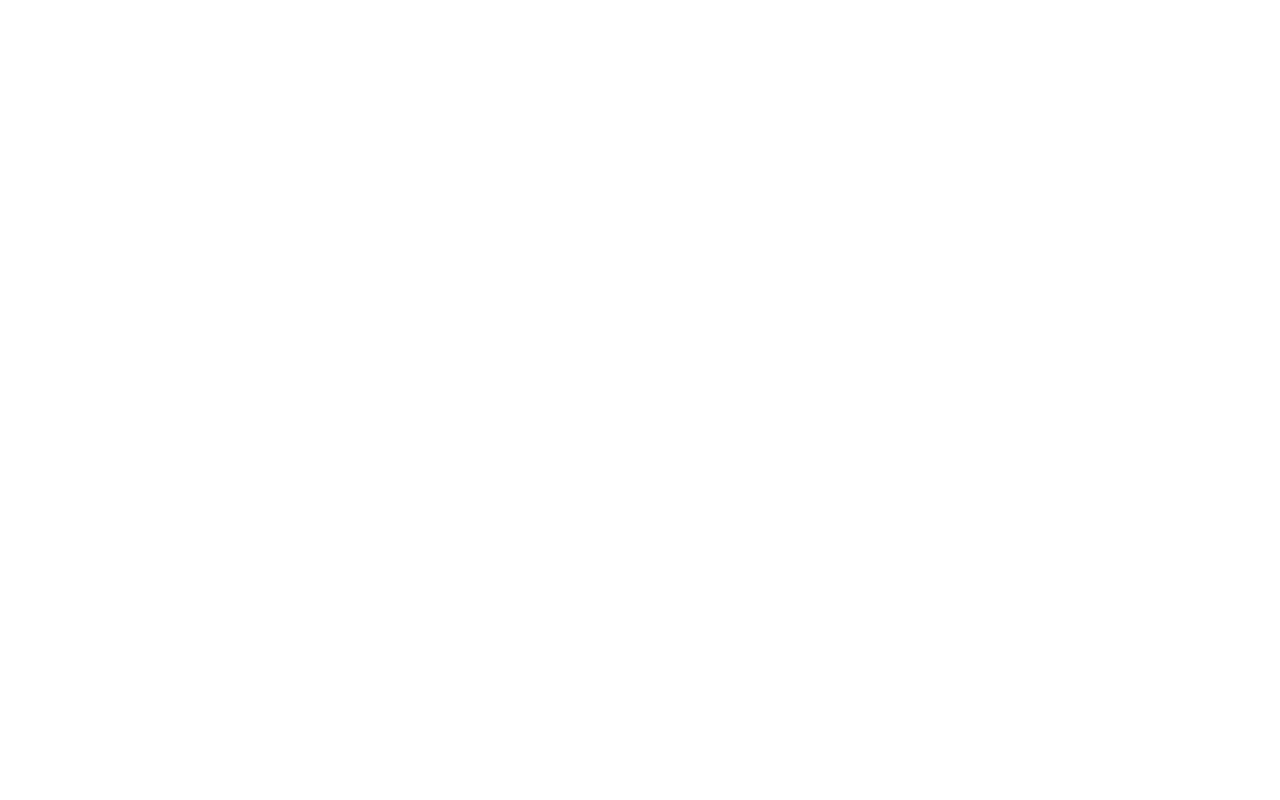
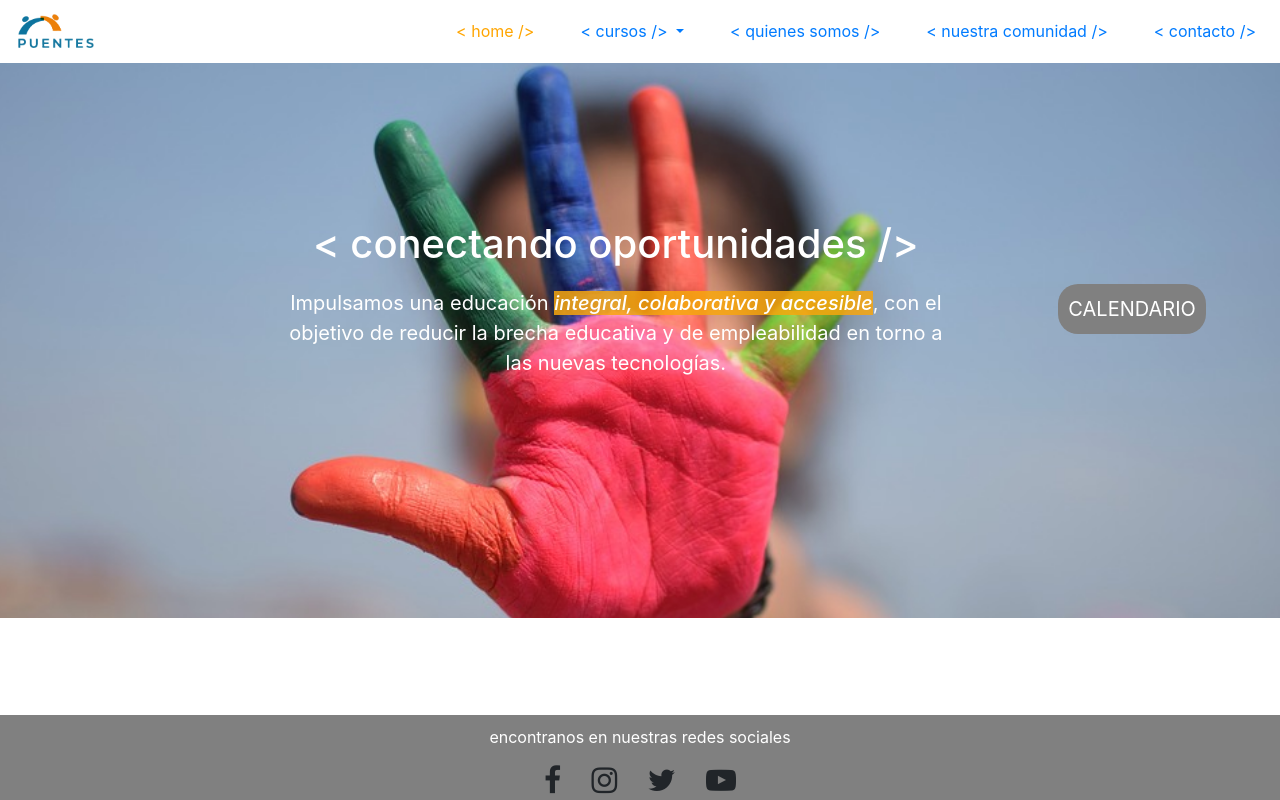
Before and after one commit to goherrera/puentes, a plain HTML site: page index.html in a window 1280 px wide. Drawn offline with nearby package versions, Linux system fonts and the light colour scheme.

Commit message:
Creacion de index

```diff
--- a/css/estilos.css
+++ b/css/estilos.css
@@ -0,0 +1,140 @@
+body{
+    display: flexbox;
+    position:relative;
+}
+.navbar{
+    background: white;
+}
+.barra_navegacion{
+  justify-content: flex-end;
+}
+.barra_navegacion li{
+    margin-right: 30px;
+}
+.nav-link{
+    background: white;
+    transition: all;
+}
+.nav-link:hover{
+    color:white;
+    background: orange;
+    border-radius: 10px;
+    transition: 1s;
+}
+.active{
+    color:orange;
+}
+.dropdown-menu{
+    background: orange;
+    border:none;
+    position:absolute;
+    left:-20px;
+    text-align: center;
+}
+.dropdown-menu a{
+    color:blue;
+}
+.dropdown-menu a:hover{
+    color:orange;
+}
+
+/****CUERPO PRINCIPAL ****/
+.fondo_principal{
+    background-image: url(../imagenes/fondo3.jpg);
+    background-position-y: -50px;
+    opacity: 1.5;
+    width: 100%;
+    background-repeat: none;
+    background-size: cover;
+    margin-right: 0px;
+    padding: 200px 0px;
+}
+.row{
+    margin-right: 0px;
+    justify-content: center;
+}
+.cuerpo_principal{
+    margin-left: 200px;
+    padding:20px 0px;
+    text-align: center;
+}
+.cuerpo_principal h3{
+    color:white;
+    font-size: 40px;
+}
+.cuerpo_principal p{
+    width: 100%;
+    margin:20px auto;
+    color:white;
+    font-size: 20px;
+}
+#resaltador{
+    background: rgba(248, 166, 13, 0.842);
+    font-style: italic;
+    font-weight: 500;
+}
+
+/***** CALENDARIO ACTIVIDADES *****/
+.calendario{
+    position: relative;
+    width: max-content;
+    text-align: CENTER;
+    margin-top: auto;
+    margin-bottom: auto;
+}
+.boton_calendario{
+    padding: 10px;
+    margin-left: 100px;
+    font-size: 20PX;
+    background: grey;
+    border:none;
+    border-radius: 20px;
+}
+.boton_calendario:hover{
+    background:orange;
+    transition:2s;
+}
+.modal-title{
+    margin-left: 150px;
+}
+.modal-body{
+    background: grey;
+}
+.modal-body h4{
+    width: 50%;
+    color: orange;
+    border-bottom: 1px solid white;
+    padding-bottom: 10px;
+    margin: 0 auto 5px auto;
+}
+.modal-body p{
+    color:white;
+}
+.modal-footer{
+    justify-content: space-between;
+}
+.boton_modal{
+    background: orange;
+    padding:5px;
+    border-radius: 20px;
+    color: white;
+}
+
+/***** FOOTER ******/
+footer{
+    width: 100%;
+    background: grey;
+    justify-content: center;
+    margin-top: 0px;
+}
+footer p{
+    text-align: center;
+    margin-top: 10px;
+    color: white;
+}
+.logos_redes{
+    margin: 0px auto 5px auto;
+    font-size: 30px;
+    width: 15%;
+    justify-content: space-between;
+}
--- a/index.html
+++ b/index.html
@@ -4,8 +4,144 @@
     <meta charset="UTF-8">
     <meta name="viewport" content="width=device-width, initial-scale=1.0">
     <title>Puentes</title>
+    <link rel="stylesheet" href="https://maxcdn.bootstrapcdn.com/bootstrap/4.5.2/css/bootstrap.min.css">
+    <link rel='stylesheet' href='css/estilos.css'>
+    <link rel="stylesheet" href="https://cdnjs.cloudflare.com/ajax/libs/font-awesome/4.7.0/css/font-awesome.min.css">
+
 </head>
 <body>
+    <!-------HEADER--------->
+    <nav class="navbar navbar-expand-md fixed-top">
+        <!-- Brand -->
+        <a class="navbar-brand" href="#">
+            <img src="imagenes/logo2.png" alt="Logo" style="width:80px;">
+        </a>
 
+        <!-- Toggler/collapsibe Button -->
+        <button class="navbar-toggler" type="button" data-toggle="collapse" data-target="#collapsibleNavbar">
+          <span class="navbar-toggler-icon"></span>
+        </button>
+
+        <!-- Navbar links -->
+        <div class="collapse navbar-collapse barra_navegacion" id="collapsibleNavbar">
+          <ul class="navbar-nav">
+            <li class="nav-item">
+              <a class="nav-link active" href="#">< home&#160;/></a>
+            </li>
+
+            <!----DROPDOWN CURSOS----->
+            <li class="nav-item dropdown">
+              <a class="nav-link dropdown-toggle" href="#" id="navbardrop" data-toggle="dropdown">
+                < cursos&#160;/>
+              </a>
+              <div class="dropdown-menu">
+                <a class="dropdown-item" href="#">data science</a>
+                <a class="dropdown-item" href="#">desarrollo web</a>
+                <a class="dropdown-item" href="#">diseño ux</a>
+              </div>
+            </li>
+            <!-----FIN DROPDOWN------>
+
+            <li class="nav-item">
+              <a class="nav-link" href="#">< quienes somos&#160;/></a>
+            </li>
+            <li class="nav-item">
+              <a class="nav-link" href="#">< nuestra comunidad&#160;/></a>
+            </li>
+            <li class="nav-item" style="margin-right:0px;">
+                <a class="nav-link" href="#">< contacto&#160;/></a>
+              </li>
+          </ul>
+        </div>
+      </nav>
+    <!-------FIN HEADER-------->
+
+
+    <!--------CUERPO PRINCIPAL------->
+
+    <div class="row">
+      <div class='col-sm-12 fondo_principal'>
+       <div class='row'>
+         <div class='col-sm-6 cuerpo_principal'>
+            <h3>< conectando oportunidades&#160;/></h3>
+            <p>Impulsamos una educación <span id='resaltador'>integral, colaborativa y accesible</span>, con el objetivo de reducir la brecha educativa y de empleabilidad en torno a las nuevas tecnologías.
+           </p>
+          </div>
+
+          <div class='col-sm-2 calendario'>
+              <!----INICIO MODAL CALENDARIO------>
+              <!-- Button to Open the Modal -->
+              <button type="button" class="btn btn-primary boton_calendario" data-toggle="modal" data-target="#myModal">
+                CALENDARIO
+              </button>
+
+              <!-- The Modal -->
+              <div class="modal" id="myModal">
+                <div class="modal-dialog">
+                  <div class="modal-content">
+
+                    <!-- Modal Header -->
+                    <div class="modal-header">
+                      <h4 class="modal-title">CALENDARIO</h4>
+                      <button type="button" class="close" data-dismiss="modal">&times;</button>
+                    </div>
+
+                    <!-- Modal body -->
+                    <div class="modal-body">
+                      <h4>Proximos Eventos</h4>
+                                        <p>10/08 Webinar Marketing Digital</p>
+                                        <p>17/08 Workshop LinkedIn</p>
+                                        <p>24/08 Recruiting Day</p>
+                                    <h4>Proximos Cursos</h4>
+                                        <p>01/09 Data Science</p>
+                                        <p>10/09 Desarrollo Web</p>
+                                        <p>12/09 Diseño UX</p>
+                    </div>
+
+                    <!-- Modal footer -->
+                    <div class="modal-footer">
+                      <button type="button" class="btn boton_modal" data-dismiss="modal">cerrar</button>
+                      <button type="button" class="btn boton_modal" data-dismiss="modal">inscribirme</button>
+                    </div>
+
+                  </div>
+                </div>
+              </div>
+
+              <!-----FIN MODAL CALENDARIO----->
+          </div>
+         </div>
+       </div>
+
+
+
+     <!-------FIN CUERPO PRINICPAL------->
+    </div>
+
+
+    <!-------FOOTER---------->
+    <footer class='fixed-bottom'>
+      <p> encontranos en nuestras redes sociales</p>
+      <div class='row logos_redes'>
+        <i class='fa fa-facebook-f'></i>
+        <i class='fa fa-instagram'></i>
+        <i class='fa fa-twitter'></i>
+        <i class='fa fa-youtube-play'></i>
+      </div>
+
+    </footer>
+
+    <!-------FIN FOOTER-------->
+
+
+
+    <!-- jQuery library -->
+    <script src="https://ajax.googleapis.com/ajax/libs/jquery/3.5.1/jquery.min.js"></script>
+
+    <!-- Popper JS -->
+    <script src="https://cdnjs.cloudflare.com/ajax/libs/popper.js/1.16.0/umd/popper.min.js"></script>
+
+    <!-- Latest compiled JavaScript -->
+    <script src="https://maxcdn.bootstrapcdn.com/bootstrap/4.5.2/js/bootstrap.min.js"></script>
 </body>
 </html>
```
